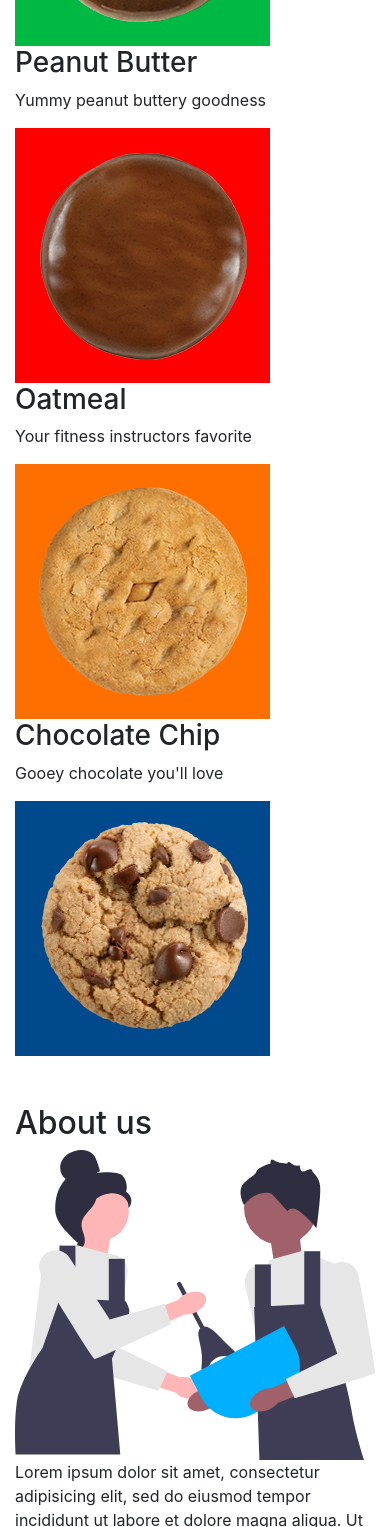
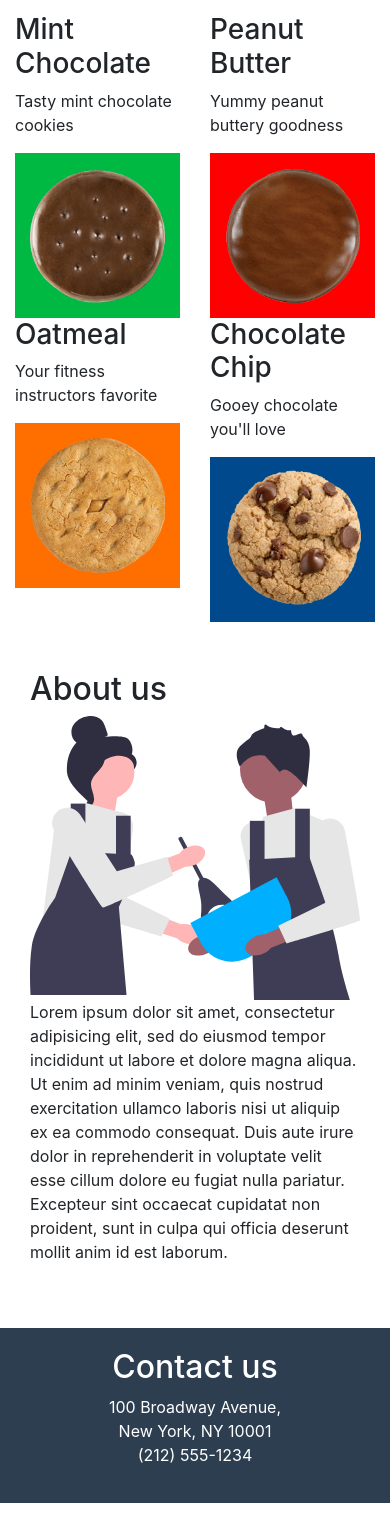
Before and after one commit to CUNYTechPrep/lab-bootstrap-5.2, a plain HTML site: page index.html in a window 390 px wide. Shown: the part 473-2000 px from the top of the page. After the commit the page ends 1976 px from the top, so only its background shows below. Drawn offline with nearby package versions, Linux system fonts and the light colour scheme.

Commit message:
Update index.html

```diff
--- a/index.html
+++ b/index.html
@@ -1,60 +1,57 @@
 <!DOCTYPE html>
 <html lang="en">
 <head>
-    <meta charset="UTF-8" />
-    <meta name="viewport" content="width=device-width, initial-scale=1.0" />
+    <meta charset="UTF-8">
+    <meta name="viewport" content="width=device-width, initial-scale=1.0">
     <title>Cookie Store</title>
-    <!-- Linking custom styles.css file -->
-    <link rel="stylesheet" href="css/styles.css" />
-    <!-- Linking Bootstrap CSS using CDN -->
-    <link
-      href="https://maxcdn.bootstrapcdn.com/bootstrap/4.5.2/css/bootstrap.min.css"
-      rel="stylesheet"
-    />
+
+    <!-- Link to Bootstrap -->
+    <link href="https://maxcdn.bootstrapcdn.com/bootstrap/4.5.2/css/bootstrap.min.css" rel="stylesheet">
+
+    <!-- Link to your custom CSS -->
+    <link rel="stylesheet" href="css/styles.css">
 </head>
 <body>
-    <header>
+<header style="height: 400px; display: flex; align-items: center; justify-content: center;">
     <h1>Cookie Store</h1>
     <p>Buy our awesome cookies. All proceeds go to charity!</p>
 </header>
 
-    <main>
+<main class="container">
     <h2>Our Cookies</h2>
     <p>Checkout our latest and delicious cookies.</p>
 
-    <div class="container">
     <div class="row">
         <!-- Mint Chocolate Cookie -->
-            <div class="col-12 col-md-6 col-lg-3">
+        <div class="col cookie-item">
             <h3>Mint Chocolate</h3>
             <p>Tasty mint chocolate cookies</p>
-                <img src="images/mint-cookie.png" alt="A single mint chocolate cookie" class="img-fluid" />
+            <img src="images/mint-cookie.png" alt="A single mint chocolate cookie" class="img-fluid">
         </div>
 
         <!-- Peanut Butter Cookie -->
-            <div class="col-12 col-md-6 col-lg-3">
+        <div class="col">
             <h3>Peanut Butter</h3>
             <p>Yummy peanut buttery goodness</p>
-                <img src="images/peanut-cookie.png" alt="A single peanut butter cookie" class="img-fluid" />
+            <img src="images/peanut-cookie.png" alt="A single peanut butter cookie" class="img-fluid">
         </div>
 
         <!-- Oatmeal Cookie -->
-            <div class="col-12 col-md-6 col-lg-3">
+        <div class="col">
             <h3>Oatmeal</h3>
             <p>Your fitness instructors favorite</p>
-                <img src="images/oatmeal-cookie.png" alt="A single oatmeal cookie" class="img-fluid" />
+            <img src="images/oatmeal-cookie.png" alt="A single oatmeal cookie" class="img-fluid">
         </div>
 
         <!-- Chocolate Chip Cookie -->
-            <div class="col-12 col-md-6 col-lg-3">
+        <div class="col">
             <h3>Chocolate Chip</h3>
             <p>Gooey chocolate you'll love</p>
-                <img src="images/chip-cookie.png" alt="A single chocolate chip cookie" class="img-fluid" />
+            <img src="images/chip-cookie.png" alt="A single chocolate chip cookie" class="img-fluid">
         </div>
     </div>
-    </div>
-    </main>
-   <div class="container my-5"> <!-- Added margin for spacing -->
+
+    <div class="container my-5">
         <h2>About us</h2>
         <div class="row">
             <!-- Image Column -->
@@ -69,20 +66,16 @@
             </div>
         </div>
     </div>
-    footer {
-    background-color: #2c3e50;
-    color: white;
-    padding: 20px 0;
-    text-align: center;
-}
+</main>
 
-footer h2 {
-    font-size: 24px;
-    margin-bottom: 20px;
-}
+<footer style="background-color: #2c3e50; color: white; padding: 20px 0; text-align: center;">
+    <h2>Contact us</h2>
+    <address>
+        100 Broadway Avenue,<br>
+        New York, NY 10001 <br>
+        (212) 555-1234
+    </address>
+</footer>
 
-footer address {
-    font-style: normal; /* Removes the default italics of address tag */
-}
 </body>
 </html>
```
Lines whose indentation alone changed are shown as unchanged.
